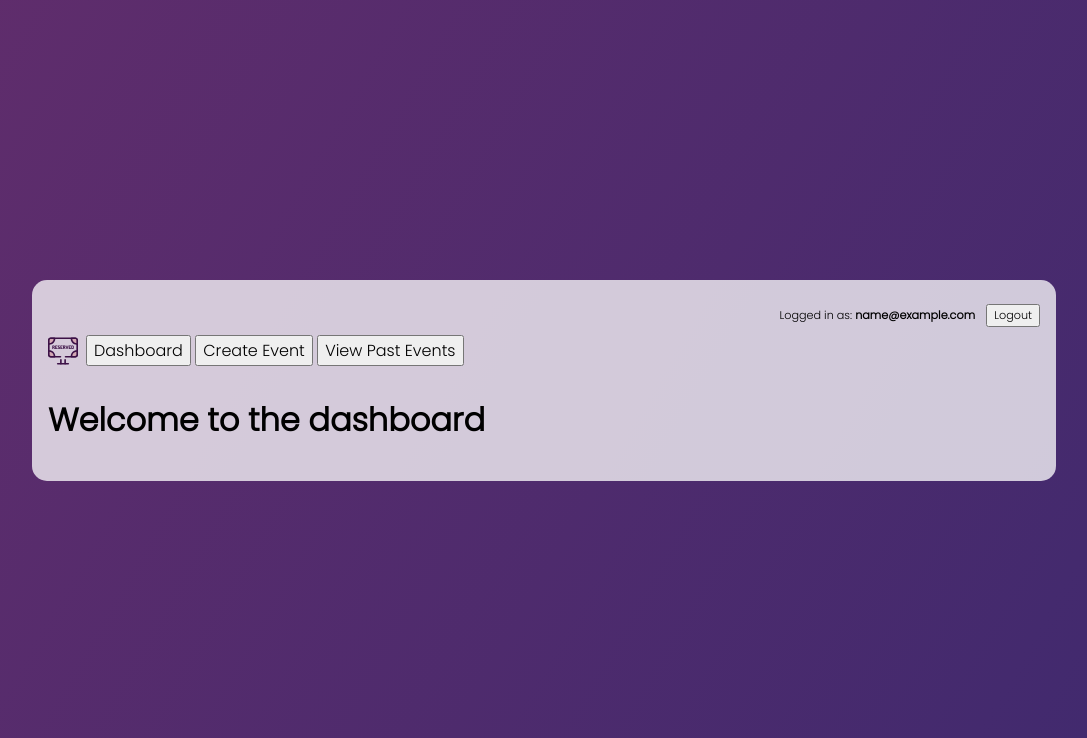
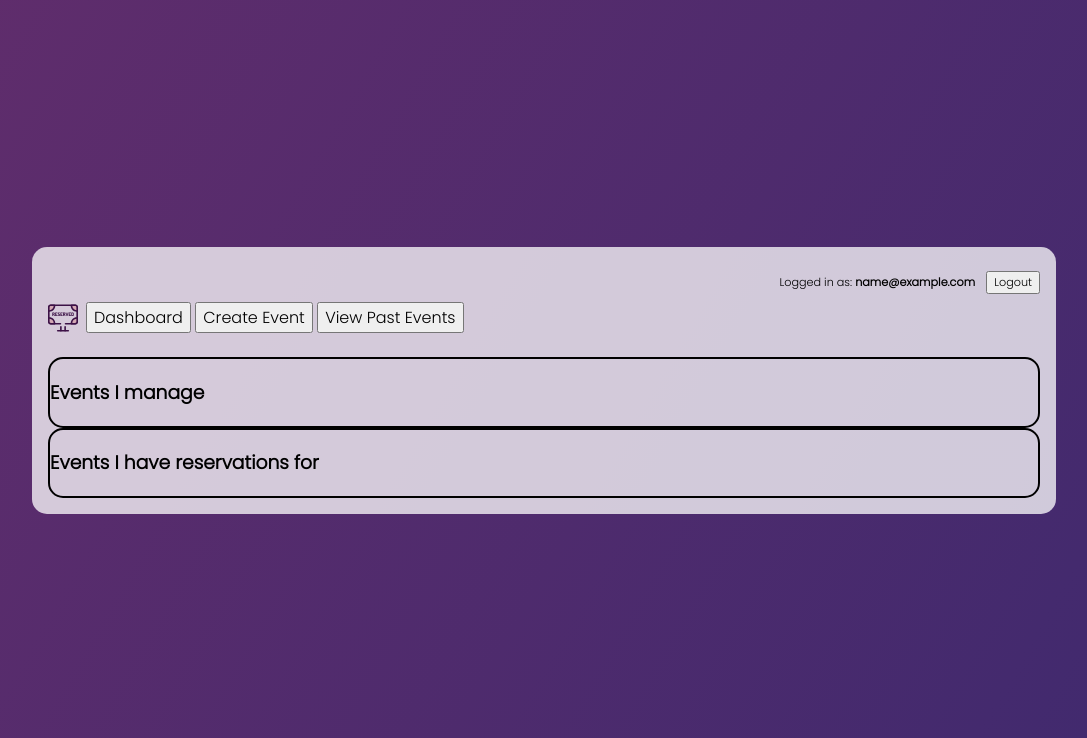
Before and after one commit to franz-net/hold-my-spot, a Flask app: page /dashboard in a window 1280 px wide. Shown: the top 738 px of the page, without its empty margins (96-1183 px from the left). Run offline with Flask 2, Linux system fonts and the light colour scheme; the visitor is signed in with stand-in values (Sample User, id 1); data that the repository does not hold is empty; some libraries are stand-ins or nearby versions.

Commit message:
Added styling to event list

```diff
--- a/static/app.css
+++ b/static/app.css
@@ -209,7 +209,7 @@ button {
 #header-logged {
     display: flex;
     flex-direction: column;
-
+    margin-bottom: 1em;
 }
 
 .user-display {
@@ -246,6 +246,9 @@ button {
     max-height: 30px;
 }
 
-
+.event-list {
+    border-radius: 15px;
+    border: 2px solid black;
+}
 
 /* --------------*/
--- a/templates/dashboard.html
+++ b/templates/dashboard.html
@@ -1,7 +1,19 @@
 {% extends "base.html" %}
 {% block content %}
-<h1> Welcome to the dashboard </h1>
-    {% for i in admin_events %}
-        {{ i }}
-    {% endfor %}
+    <div class="sub-content">
+        <div class="event-list">
+            <h3> Events I manage </h3>
+                {% for i in admin_events %}
+                    {{ i }}
+                {% endfor %}
+        </div>
+
+        <div class="event-list">
+            <h3> Events I have reservations for </h3>
+                {% for i in attendee_events %}
+                    {{ i }}
+                {% endfor %}
+        </div>
+
+    </div>
 {% endblock %}
```
